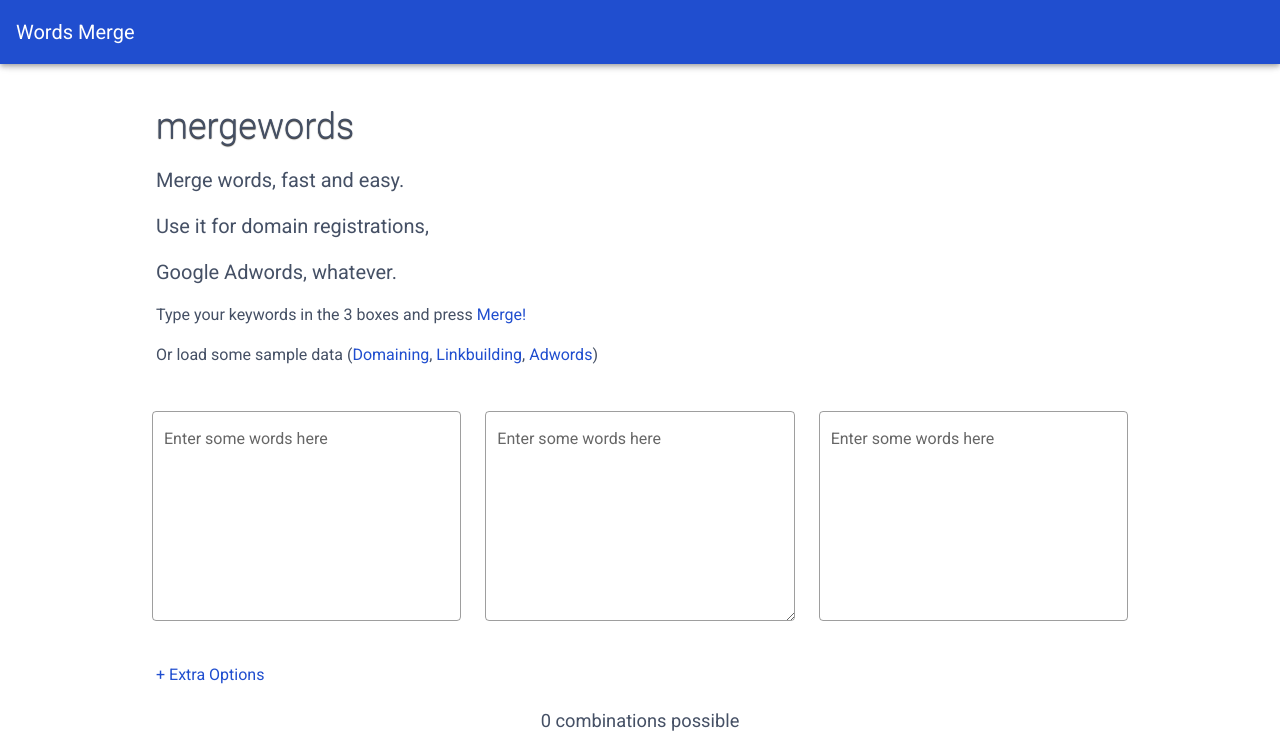
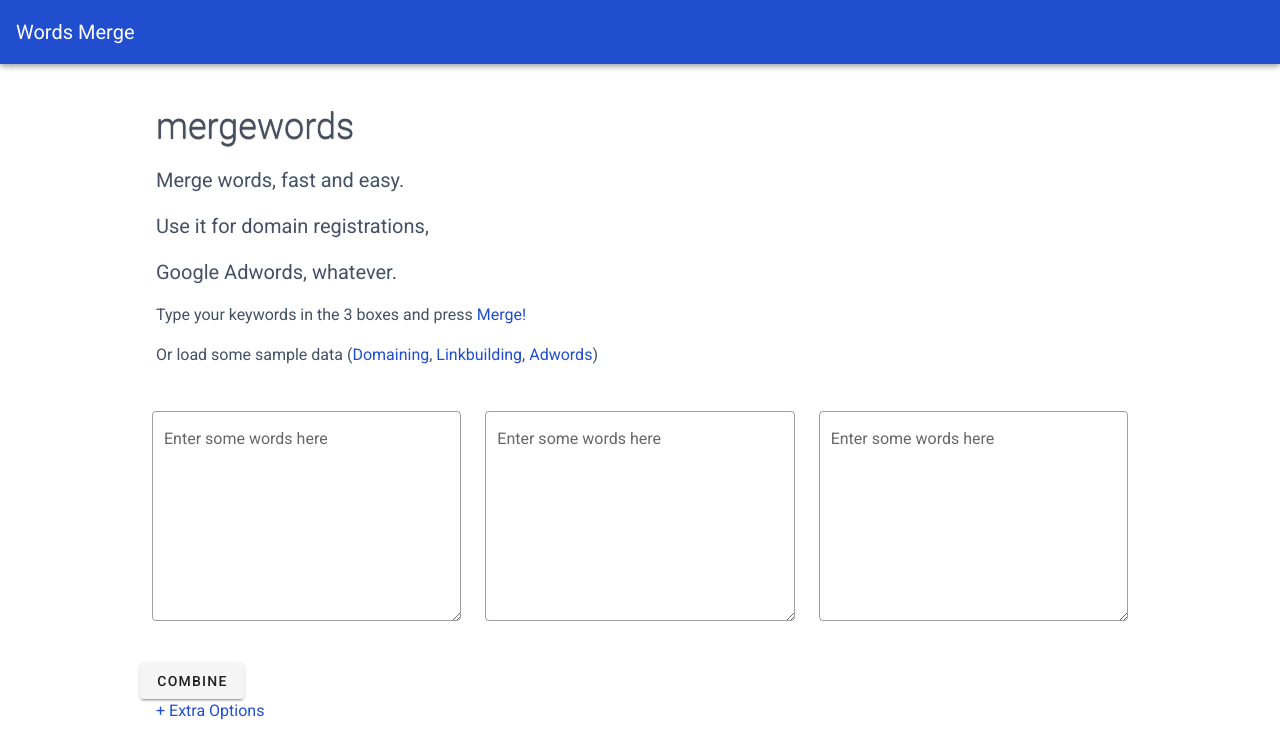
Before and after one commit to Mayo46/merge-words, a Nuxt app: page / in a window 1280 px wide. Shown: the top 747 px of the page. Built offline with nearby package versions, Linux system fonts and the light colour scheme.

Commit message:
strings convert into array

```diff
--- a/pages/index.vue
+++ b/pages/index.vue
@@ -47,12 +47,13 @@
           >
             <v-textarea
               label="Enter some words here"
-              auto-grow
+
               outlined
               rows="4"
               row-height="50"
               v-model="firstText"
-              clearable
+              height="210"
+
             ></v-textarea>
           </v-col>
           <v-col
@@ -74,18 +75,19 @@
           >
             <v-textarea
               label="Enter some words here"
-              auto-grow
+
               outlined
               rows="4"
               row-height="50"
               v-model="thirdText"
-              clearable
+              height="210"
             ></v-textarea>
           </v-col>
 
 
         </v-row>
       </v-container>
+      <v-btn @click="combination">combine</v-btn>
       <p class="option-tag" @click="showOption=! showOption" > + Extra Options</p>
       <div v-show="showOption===true">
         <div class="featured-section mt-3">
@@ -107,7 +109,7 @@
           </div>
         </div>
       </div>
-      <h2 class="text-center mt-5 combination-text" v-if="combineText">1 combinations possible</h2>
+      <h2 class="text-center mt-5 combination-text" v-if="combinationLength">{{combinationLength}} combinations possible</h2>
       <h2 class="text-center mt-5 combination-text" v-else>0 combinations possible</h2>
       <div class="text-center">
         <v-btn class="mt-5 mb-5" color="primary" @click="mergeText">Merge</v-btn>
@@ -136,8 +138,50 @@
      wrapStart: '',
      wrapEnd: '',
      isActive:'Space',
-     activeWrap:'Nothing'
+     activeWrap:'Nothing',
+     firstTextArr:[],
+     secondTextArr:[],
+     thirdTextArr:[],
+     combinationLength:'',
    }
+  },
+  watch:{
+    firstText(){
+      this.firstTextArr= this.firstText.split("\n")
+      console.log('firstTextArr',this.firstTextArr)
+    },
+    secondText(){
+      this.secondTextArr= this.secondText.split("\n")
+      console.log('secondTextArr',this.secondTextArr)
+    },
+    thirdText(){
+      this.thirdTextArr= this.thirdText.split("\n")
+      console.log('thirdTextArr',this.thirdTextArr)
+    },
+  },
+  computed:{
+    combine(){
+      let combos = [] //or combos = new Array(2);
+
+      for(let i = 0; i < this.firstTextArr.length; i++)
+      {
+        for(let j = 0; j < this.secondTextArr.length; j++)
+        {
+          for(let k = 0; k < this.thirdTextArr.length; k++)
+          //you would access the element of the array as array1[i] and array2[j]
+          //create and array with as many elements as the number of arrays you are to combine
+          //add them in
+          //you could have as many dimensions as you need
+          {
+            combos.push(this.firstTextArr[i] + this.secondTextArr[j] + this.thirdTextArr[k])
+          }
+
+        }
+      }
+
+
+      return combos;
+    }
   },
   methods:{
    mergeText(){
@@ -168,7 +212,14 @@
      this.firstText="ladies\n" + "women\n" + "designer\n" + "fashion"
      this.secondText="shoes\n" + "boots\n" + "sandals\n" + "stiletto heels"
      this.thirdText="New York\n" + "New Jersey\n" + "Long Island City\n" + "Manhattan"
+    },
+
+    combination(){
+      this.combinationLength=this.combine.length
+     console.log(this.combine.length,'combine',this.combine)
     }
+
+
   }
 }
 </script>
```
